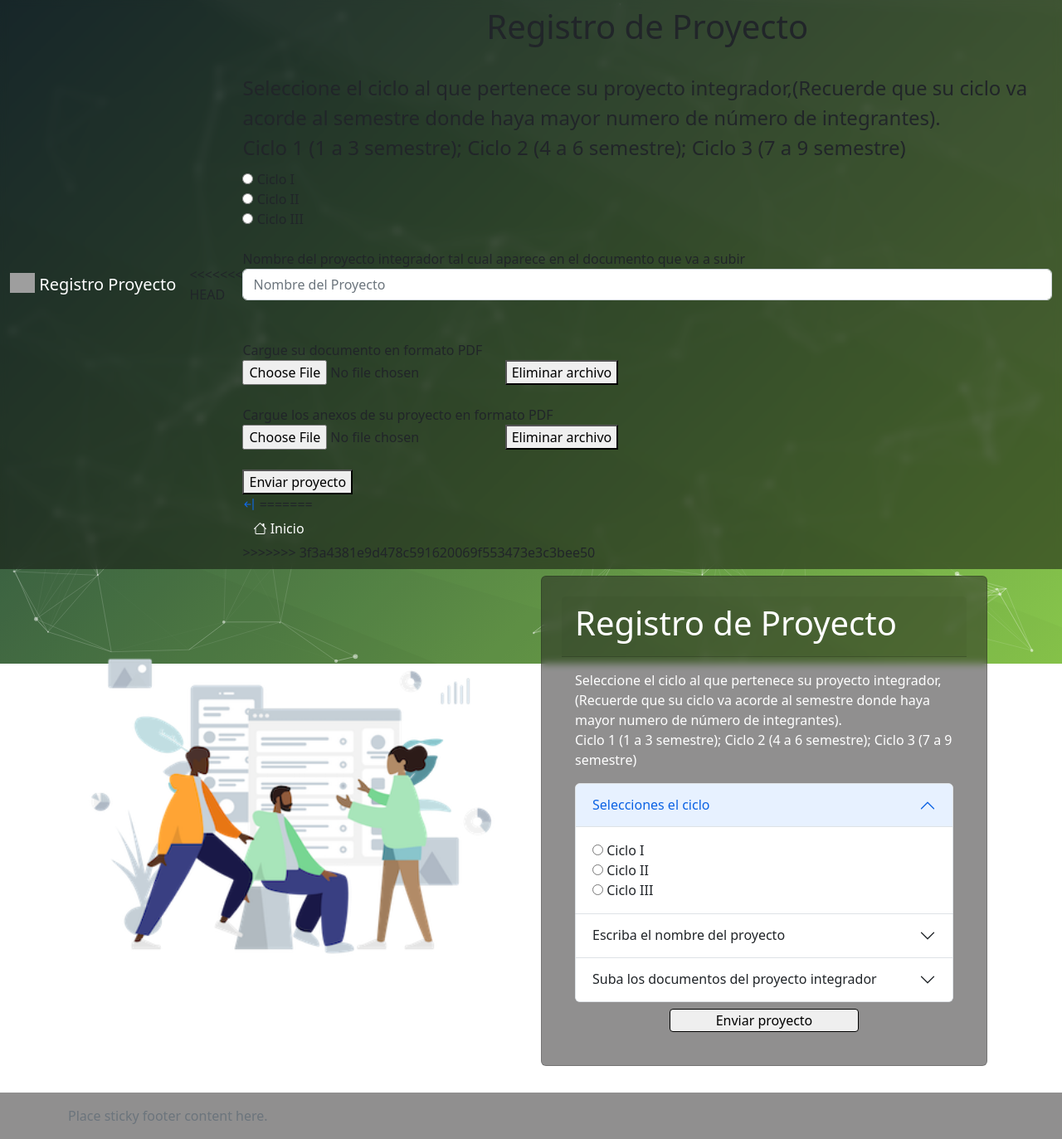
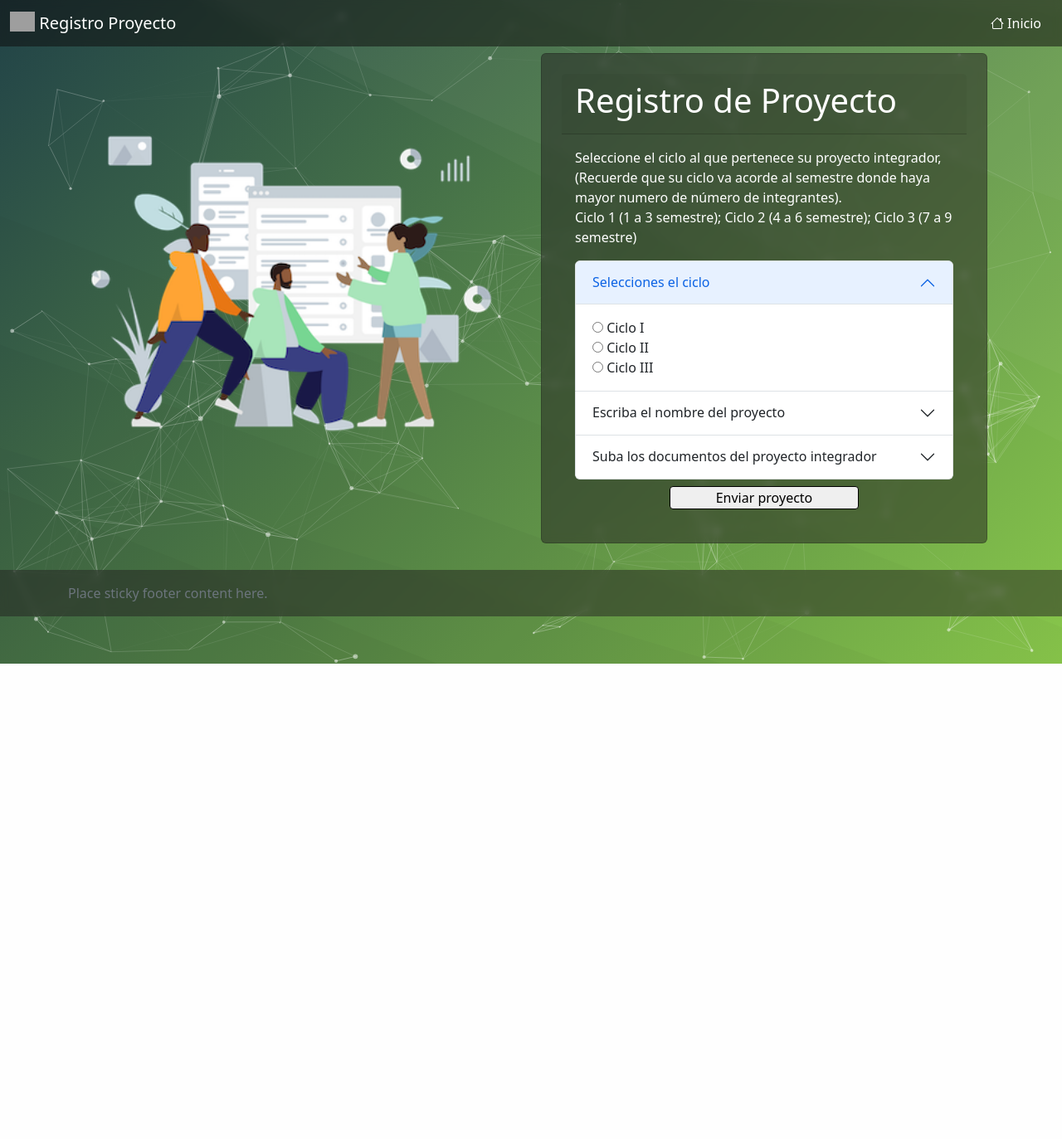
Before and after one commit to JeanSalinas/BlockchainProyectosIntegradores, a Django app: page /registroProyecto/ in a window 1280 px wide. Shown: the whole page at 83% size. After the commit the page ends 800 px from the top, so only its background shows below. Run offline with Django 4.2, Linux system fonts and the light colour scheme; some libraries are stand-ins or nearby versions; grey boxes are pictures that could not be loaded.

Commit message:
Solution for the html proyectoRegistro

```diff
--- a/fomallhaut/templates/formularios/registroProyecto.html
+++ b/fomallhaut/templates/formularios/registroProyecto.html
@@ -28,65 +28,12 @@
                 <span class="navbar-toggler-icon"></span>
             </button>
             <div class="collapse navbar-collapse justify-content-end" id="navbarSupportedContent">
-
-<<<<<<< HEAD
-            <div class="card-header">
-                <form>
-                    <center>
-                        <h1>Registro de Proyecto</h1>
-                    </center>
-                    <br>
-
-                    <div class="ciclos">
-                        <legend>Seleccione el ciclo al que pertenece su proyecto integrador,(Recuerde que su ciclo va
-                            acorde
-                            al semestre donde haya mayor numero de número de integrantes).<br>
-                            Ciclo 1 (1 a 3 semestre); Ciclo 2 (4 a 6 semestre); Ciclo 3 (7 a 9 semestre)</legend>
-                        <div class="form-group">
-                            <input type="radio" name="preg1" value="1" /> Ciclo I</>
-                        </div>
-                        <div class="form-group">
-                            <input type="radio" name="preg1" value="2" /> Ciclo II</>
-                        </div>
-                        <div class="form-group">
-                            <input type="radio" name="preg1" value="2" /> Ciclo III</>
-                        </div>
-                        <br>
-                        <div class="form-group">
-                            <label for="user">Nombre del proyecto integrador tal cual aparece en el documento que va a
-                                subir</label>
-                            <input type="text" placeholder="Nombre del Proyecto" name="nombrep" id="nombrep"
-                                class="form-control">
-                        </div>
-                        <br>
-                        <br>
-                        <label for="Documento">Cargue su documento en formato PDF</label>
-                        <br>
-                        <input type="file">
-                        <button onclick="return confirm('¿Esta seguro de eliminar este documento?')" href="">Eliminar
-                            archivo</button>
-                        <br>
-                        <br>
-                        <label for="Documento">Cargue los anexos de su proyecto en formato PDF</label>
-                        <br>
-                        <input type="file">
-                        <button onclick="return confirm('¿Esta seguro de eliminar este anexo?')" href="">Eliminar
-                            archivo</button>
-                        <br>
-                        <br>
-                        <button onclick="return confirm('¿Esta seguro de enviar este proyecto?')" type="submit">Enviar
-                            proyecto</button>
-                        <br>
-                        <a onclick="" href="/registroGrupo"><i class="bi bi-arrow-bar-left"></i></a>
-                </form>
-=======
                 <ul class="navbar-nav">
                     <li class="nav-item">
                         <a style="color: white;" class="nav-link active bt-inicio" aria-current="page" href="/"><i
                                 class="bi bi-house"></i> Inicio</a>
                     </li>
                 </ul>
->>>>>>> 3f3a4381e9d478c591620069f553473e3c3bee50
             </div>
         </div>
     </nav>
```
